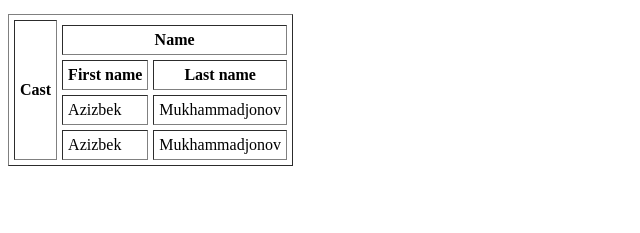
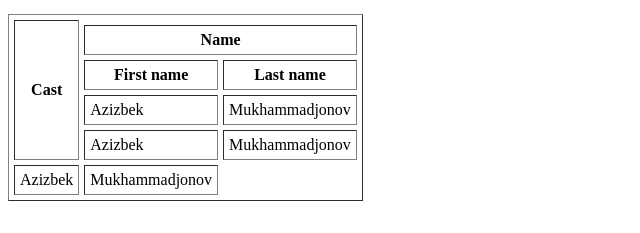
Before and after one commit to Azizbek200/HTML-CSS-and-JS, a plain HTML site: page index.html in a window 1280 px wide. Shown: the part 367-600 px from the top of the page, without its empty margins (0-640 px from the left). Drawn offline with Linux system fonts and the light colour scheme.

Commit message:
I added a row

```diff
--- a/index.html
+++ b/index.html
@@ -31,6 +31,10 @@
             <td>Azizbek</td>
             <td>Mukhammadjonov</td>
         </tr>
+        <tr>
+            <td>Azizbek</td>
+            <td>Mukhammadjonov</td>
+        </tr>
     </table>
 </body>
 </html>
```
